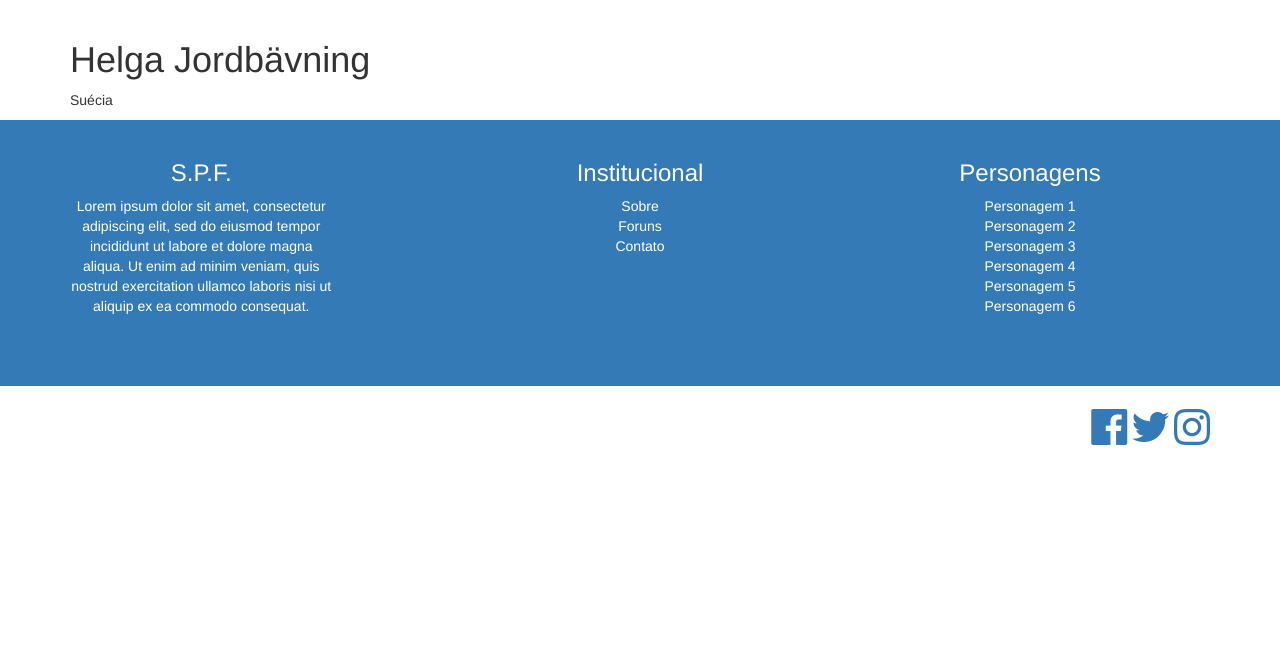
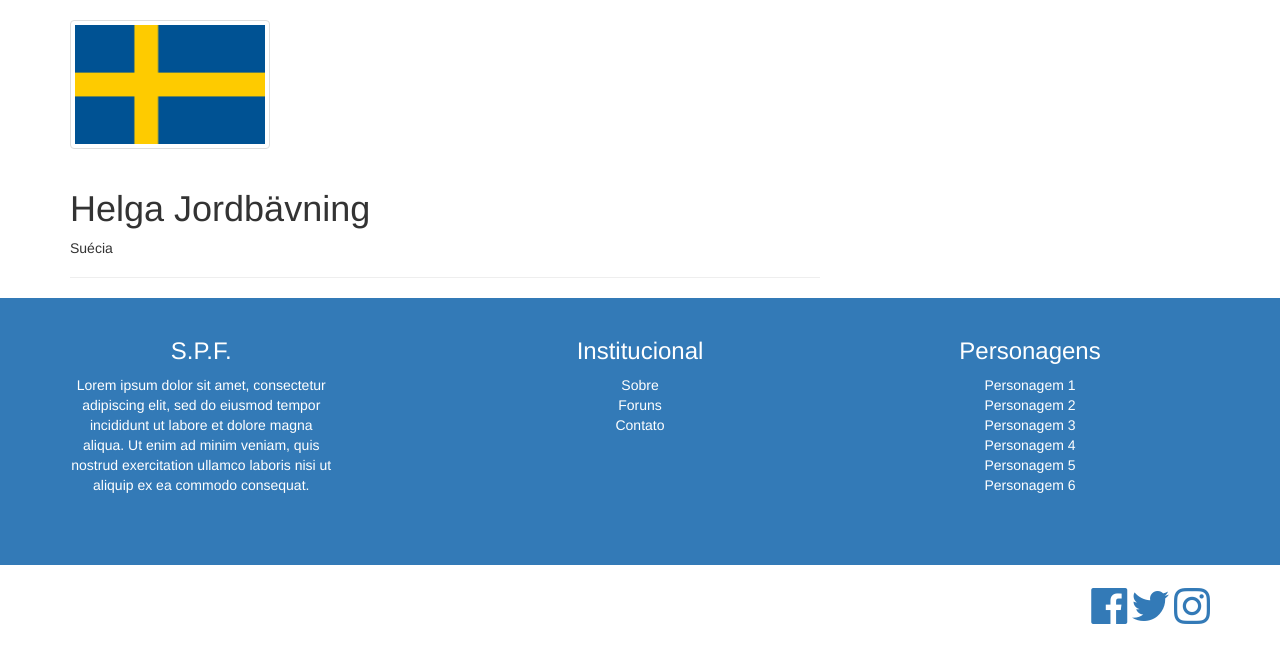
Before and after one commit to marcolaranja/SPF, a PHP site: page /personagem1.php in a window 1280 px wide. Shown: the part 52-715 px from the top of the page. Run offline with PHP 8.4, Linux system fonts and the light colour scheme.

Commit message:
sweden flag

```diff
--- a/personagem1.php
+++ b/personagem1.php
@@ -2,9 +2,23 @@
 
    <div class="container">
 
-         <h1>Helga Jordbävning</h1>
+   		<div class="row">
 
-         <p>Suécia</p>
+   			<div class="col-md-8">
+
+   				<img src="./assets/images/sweden.png" class="img-thumbnail" alt="Sweden flag" height="200" width="200">
+
+   				<div class="page-header">
+
+       		  <h1>Helga Jordbävning</h1>
+
+        		<p>Suécia</p>
+
+        		</div>
+
+        	 </div>
+
+         </div>
 
    </div>
 
```
Also changed, not shown: assets/images/sweden.png (added).
